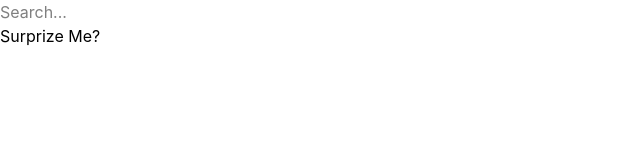
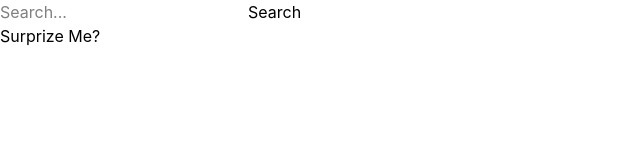
Before and after one commit to aad1tyak/curio, a React (Vite) app in the folder client_curio/: page / in a window 1280 px wide. Shown: the top 160 px of the page, without its empty margins (0-640 px from the left). Built offline with nearby package versions, Linux system fonts and the light colour scheme.

Commit message:
Implement reading page state & navigation; refactor search form

```diff
--- a/client_curio/src/App.jsx
+++ b/client_curio/src/App.jsx
@@ -1,48 +1,81 @@
-import { useState } from "react";
+import { useState, useEffect } from "react";
 import "./App.css";
 
 function App() {
+  //Search Query function
   const [searchItem, setSearchItem] = useState("");
-  const onSearch = (query) => {};
+  const onSearch = (query) => {
+    console.log(query);
+    setSearchItem(query);
+    setIsReading(true);
+  };
+
+  //Reading state function
+  const [isReading, setIsReading] = useState(() => {
+    const savedState = localStorage.getItem("onReadingPage");
+    return savedState === "true";
+  });
+  useEffect(() => {
+    localStorage.setItem("onReadingPage", isReading);
+  }, [isReading]);
+
+  //Exit reading
+  const exitReading = () => {
+    setIsReading(false);
+  };
+
   return (
     <>
-      <HomePage />
+      {isReading ? (
+        <ReadingPage exit={exitReading} />
+      ) : (
+        <HomePage onSearch={onSearch} />
+      )}
     </>
   );
 }
 
 const HomePage = ({ onSearch }) => {
+  //Functions dealing with input query
   const [query, setQuery] = useState("");
   const handleChange = (e) => {
-    const value = e.target.value;
-    setQuery(value);
-    if (onSearch) onSearch(value);
+    setQuery(e.target.value);
   };
-  const handleClear = () => {
-    setQuery("");
-    if (onSearch) onSearch(value);
+  const submitQuery = (e) => {
+    e.preventDefault();
+    if (onSearch && query.trim()) onSearch(query);
   };
+
+  //Surprize button function
+  const handleSurprize = () => {
+    console.log("Surprize");
+  };
+
   return (
     <div className="">
+      <form onSubmit={submitQuery}>
         <input
           type="text"
           placeholder="Search..."
           value={query}
           onChange={handleChange}
         />
-      {query && (
-        <button onClick={handleChange} aria-label="Submit search">
-          Search
-        </button>
-      )}
-      {query && (
-        <button onClick={handleClear} aria-label="Clear search">
-          X
-        </button>
-      )}
-      <div className="">Surprize Me?</div>
+        <button type="submit">Search</button>
+      </form>
+      <div className="" onClick={handleSurprize}>
+        Surprize Me?
+      </div>
     </div>
   );
 };
 
+const ReadingPage = ({ exit }) => {
+  return (
+    <>
+      <h1>Loading...</h1>
+      <button onClick={exit}> Exit </button>
+    </>
+  );
+};
+
 export default App;
```
Lines whose indentation alone changed are shown as unchanged.
